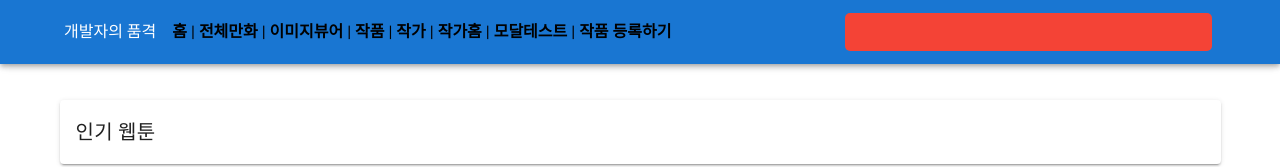
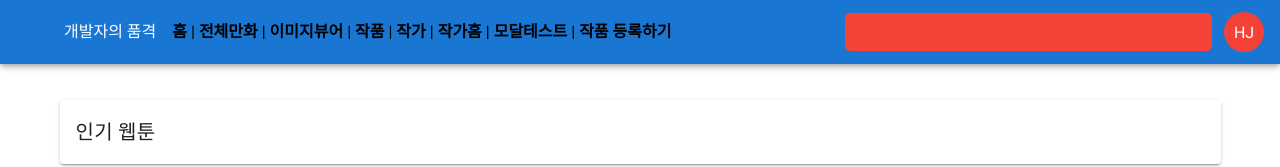
Before and after one commit to hyunjunyong/WEBTOON, a Vue app in the folder frontend/: page /writer_home in a window 1280 px wide. Shown: the top 167 px of the page. Built offline with nearby package versions, Linux system fonts and the light colour scheme.

Commit message:
헤더 사용자 아이콘 변경

```diff
--- a/frontend/src/components/Header.vue
+++ b/frontend/src/components/Header.vue
@@ -68,7 +68,7 @@
         <input />
       </v-row>
 
-      <v-img src="../img/premium-icon-user-5461392.png" max-width="40" />
+      <v-avatar color="red" size="40">HJ</v-avatar>
     </v-app-bar>
   </v-container>
 </template>
```
